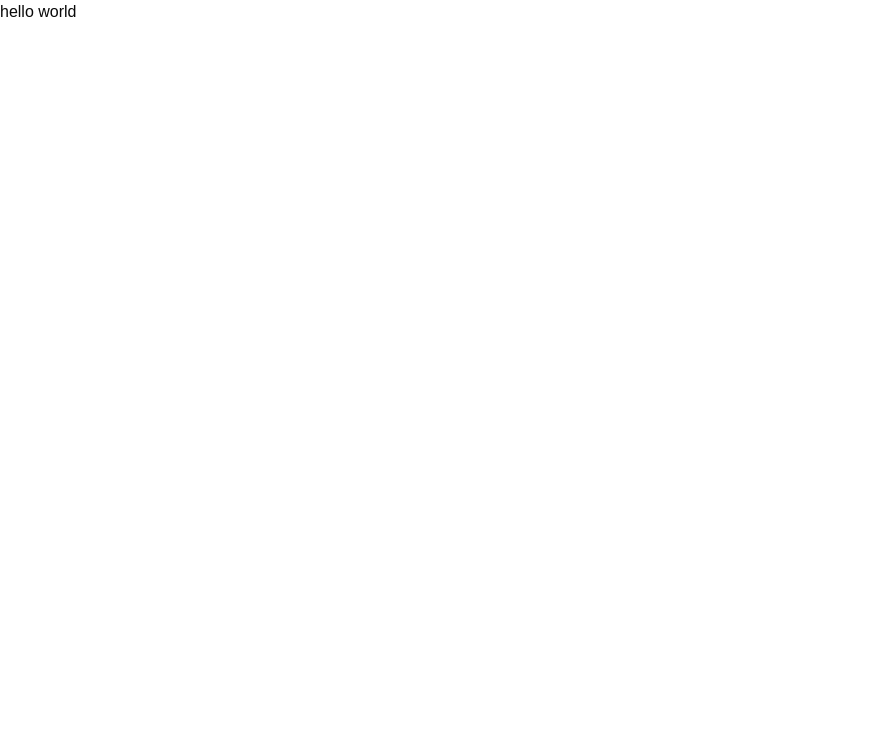
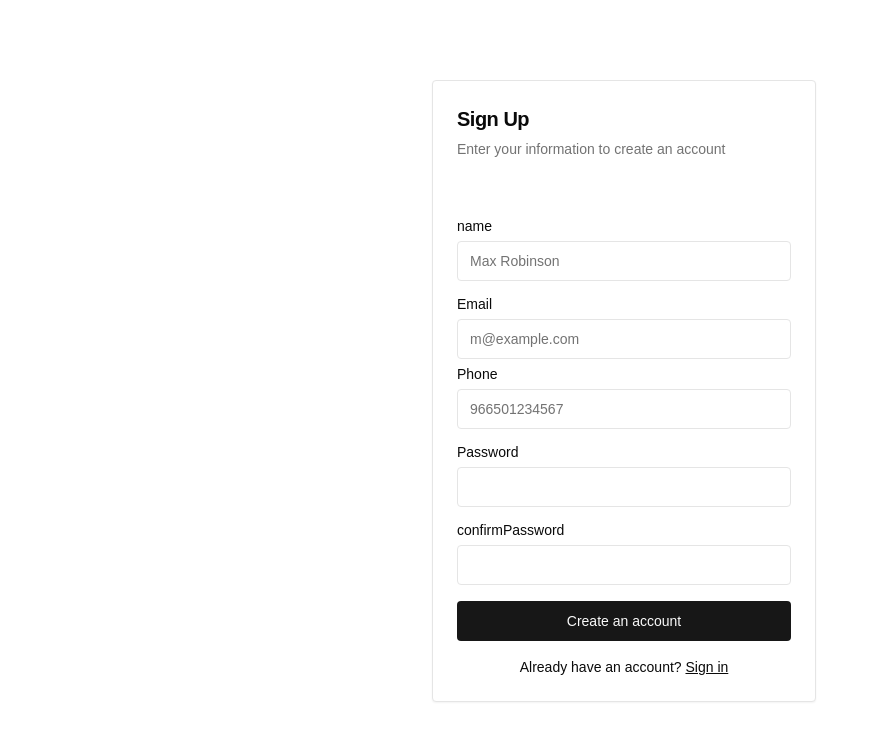
Before and after one commit to fakhraldeen18/harkh-app, a Next.js app: page /signup in a window 1280 px wide. Shown: the top 740 px of the page, without its empty margins (0-878 px from the left). Built offline with nearby package versions, Linux system fonts and the light colour scheme.

Commit message:
feat(signup): finish signup & valdiation code must move to client side component

```diff
--- a/src/app/signup/page.tsx
+++ b/src/app/signup/page.tsx
@@ -1,5 +1,3 @@
-"use client";
-
 import {
   Card,
   CardContent,
@@ -13,9 +11,170 @@ import { Input } from "@/components/ui/input";
 import { Label } from "@/components/ui/label";
 import Link from "next/link";
 
+// import { ChangeEvent, FormEvent, useState } from "react";
+
+
+// import { z } from "zod";
+
+// import { zodResolver } from "@hookform/resolvers/zod";
+// import { Link, useNavigate } from "react-router-dom";
+// import { SubmitHandler, useForm } from "react-hook-form";
+
 export default function Signup() {
+  // type SignUpSchemaType = z.infer<typeof SignUpSchema>;
+
+  // const navigate = useNavigate();
+  // const [user, setUser] = useState({
+  //   name: "",
+  //   password: "",
+  //   email: "",
+  //   phone: "",
+  // });
+  // const handleSubmitOld = (e: FormEvent) => {
+  //   e.preventDefault();
+  //   console.log("user:", user);
+  //   navigate("/login");
+  // };
+
+  // const handleChange = (e: ChangeEvent<HTMLInputElement>) => {
+  //   const { name, value } = e.target;
+  //   setUser({
+  //     ...user,
+  //     [name]: value,
+  //   });
+  // };
+
+  // const SignUpSchema = z
+  //   .object({
+  //     name: z.string().min(3).max(30),
+  //     email: z.string().email(),
+  //     phone: z
+  //       .string({
+  //         required_error: "required field",
+  //         invalid_type_error: "Phone is required",
+  //       })
+  //       .min(10),
+  //     password: z
+  //       .string()
+  //       .min(8, { message: "Password is too short" })
+  //       .max(20, { message: "Password is too long" }),
+  //     confirmPassword: z.string(),
+  //   })
+  //   .refine((data) => data.password === data.confirmPassword, {
+  //     message: "Passwords do not match",
+  //     path: ["confirmPassword"], // path of error
+  //   });
+
+  // const {
+  //   register,
+  //   handleSubmit,
+  //   formState: { errors },
+  // } = useForm<SignUpSchemaType>({ resolver: zodResolver(SignUpSchema) });
+  // console.log(errors.email?.message);
+
+  //we should here call like API or something...
+  // const onSubmit: SubmitHandler<SignUpSchemaType> = (data: any) => {
+  //   console.log(data);
+  // };
 
   return (
-    <div>hello world</div>
+    <div className=" flex flex-col justify-between">
+      <></>
+      <form className="mr-8"
+        // onSubmit={handleSubmit(onSubmit)}
+      >
+        <Card className="mx-auto max-w-sm mt-10 lg:mt-20 ml-10 md:ml-auto rounded ">
+          <CardHeader>
+            <CardTitle className="text-xl">Sign Up</CardTitle>
+            <CardDescription>
+              Enter your information to create an account
+            </CardDescription>
+          </CardHeader>
+          <CardContent className="mt-9">
+            <div className="grid gap-4 text-left">
+              <div className="grid gap-2">
+                <Label htmlFor="name">name</Label>
+                <Input
+                  id="name"
+                  type="text"
+                  placeholder="Max Robinson"
+                  // {...register("name")}
+                  className="rounded "
+                />
+                {/* {errors.name && (
+                  <span className="text-red-600">{errors.name.message}</span>
+                )} */}
+              </div>
+              <div className="grid gap-2">
+                <div className="grid gap-2">
+                  <Label htmlFor="email">Email</Label>
+                  <Input
+                    id="email"
+                    type="email"
+                    placeholder="m@example.com"
+                    // {...register("email")}
+                    className="rounded "
+                  />
+                  {/* {errors.email && (
+                    <span className="text-red-600">{errors.email.message}</span>
+                  )} */}
+                </div>
+                <Label htmlFor="phone">Phone</Label>
+                <Input
+                  id="phone"
+                  type="number"
+                  placeholder="966501234567"
+                  // {...register("phone")}
+                  className="rounded "
+                />
+                {/* {errors.phone && (
+                  <span className="text-red-600">{errors.phone.message}</span>
+                )} */}
+              </div>
+              <div className="grid gap-2">
+                <Label htmlFor="password">Password</Label>
+                <Input
+                  id="password"
+                  type="password"
+                  // {...register("password")}
+                  className="rounded "
+                />
+                {/* {errors.password && (
+                  <span className="text-red-600">
+                    {errors.password.message}
+                  </span>
+                )} */}
+              </div>
+              <div className="grid gap-2">
+                <Label htmlFor="password">confirmPassword</Label>
+                <Input
+                  id="confirmPassword"
+                  type="password"
+                  // {...register("confirmPassword")}
+                  className="rounded "
+                />
+                {/* {errors.confirmPassword && (
+                  <span className="text-red-600">
+                    {errors.confirmPassword.message}
+                  </span>
+                )} */}
+              </div>
+              <Button
+                type="submit"
+                className="w-full hover:bg-blue-gray-300 rounded "
+              >
+                Create an account
+              </Button>
+            </div>
+            <div className="mt-4 text-center text-sm">
+              Already have an account?{" "}
+              <Link href="/login" className="underline">
+                Sign in
+              </Link>
+            </div>
+          </CardContent>
+        </Card>
+      </form>
+    </div>
   );
 }
```
